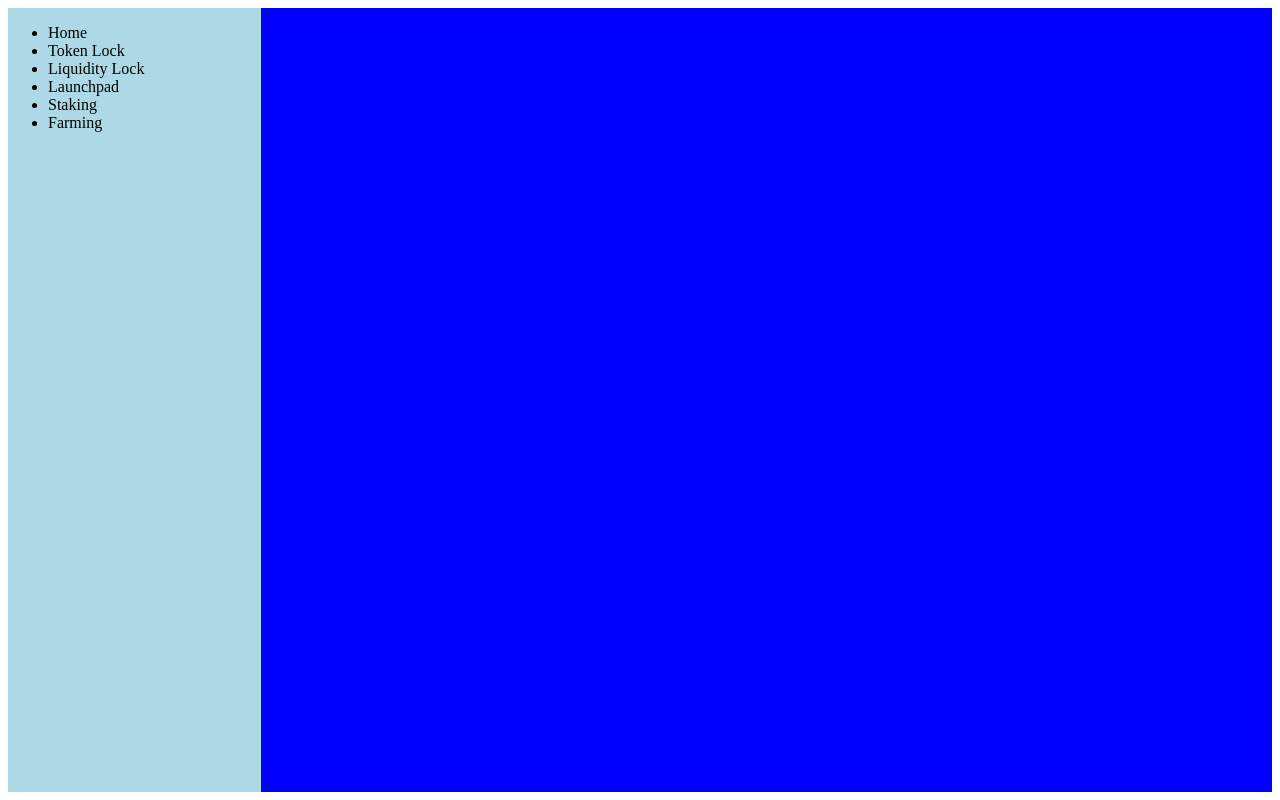
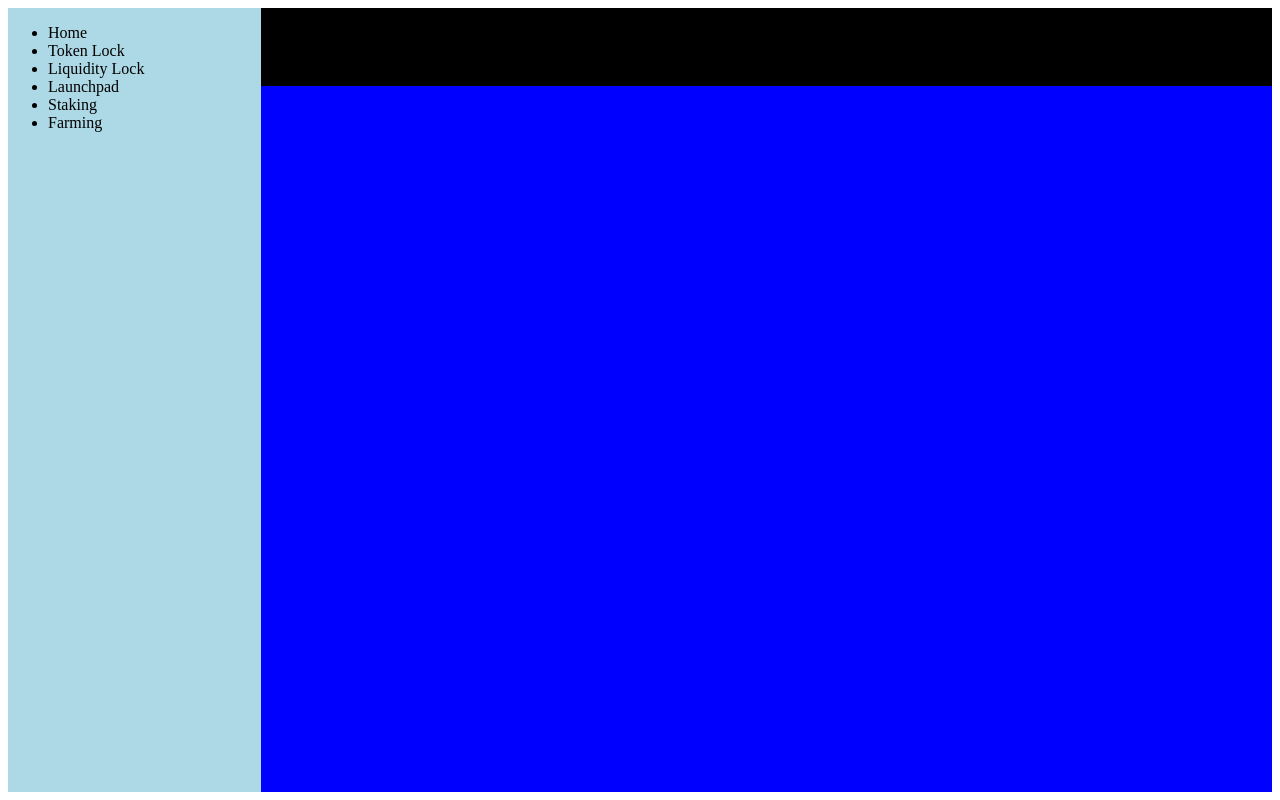
Before and after one commit to TokenRevolution/tkrev.platform, a plain HTML site: page index.html in a window 1280 px wide. Drawn offline with Linux system fonts and the light colour scheme.

Commit message:
Update index.html

```diff
--- a/index.html
+++ b/index.html
@@ -13,6 +13,11 @@
       background: blue;
       float:left;
       }
+      #top{
+      width: 100%;
+      height: 10%;
+      background: black;
+        }
       </style>
       <body>
         <div id="Navbar">
@@ -26,6 +31,8 @@
           </ul>
         </div>
         <div id="Page">
+            <div id="top">
+            </div>
         </div>
       </body>
 </html>
```
